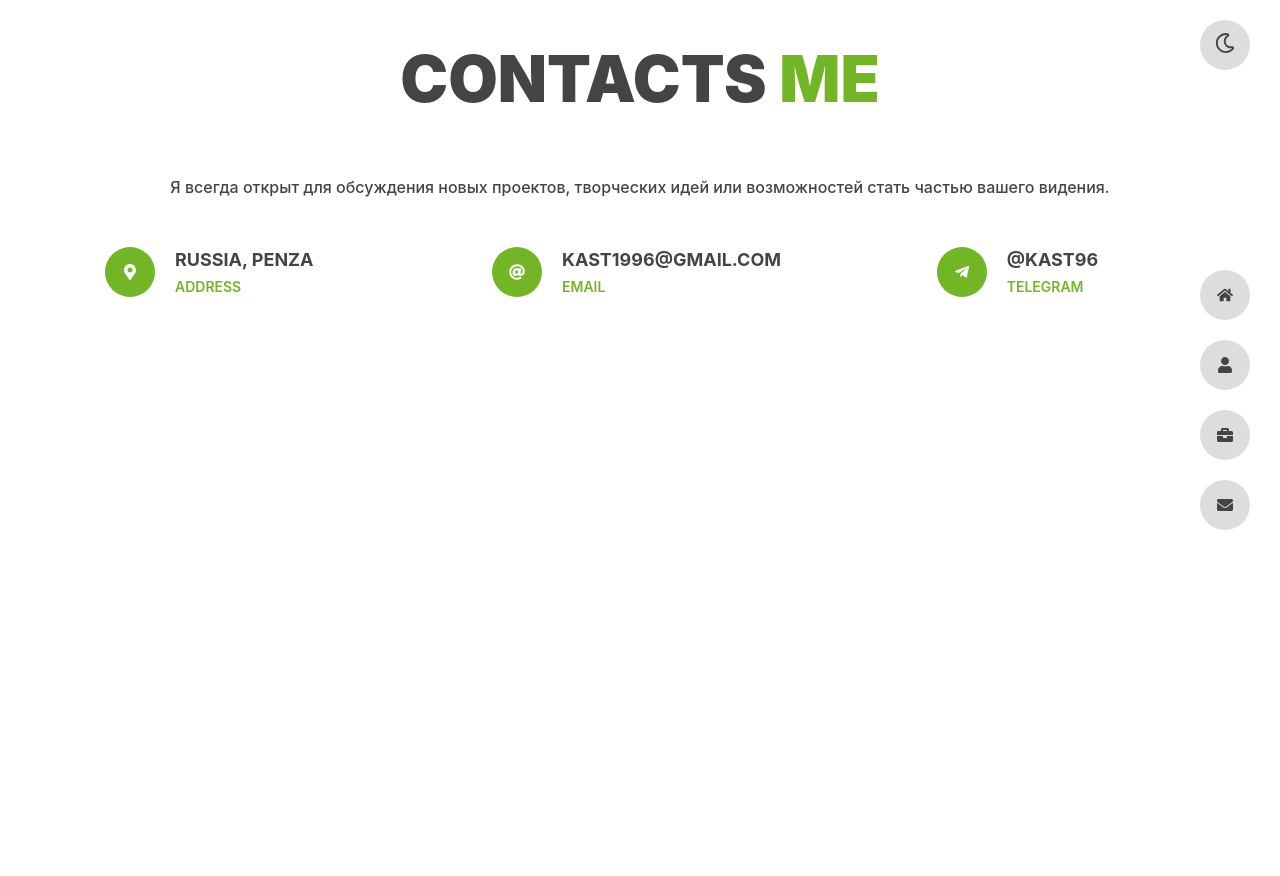
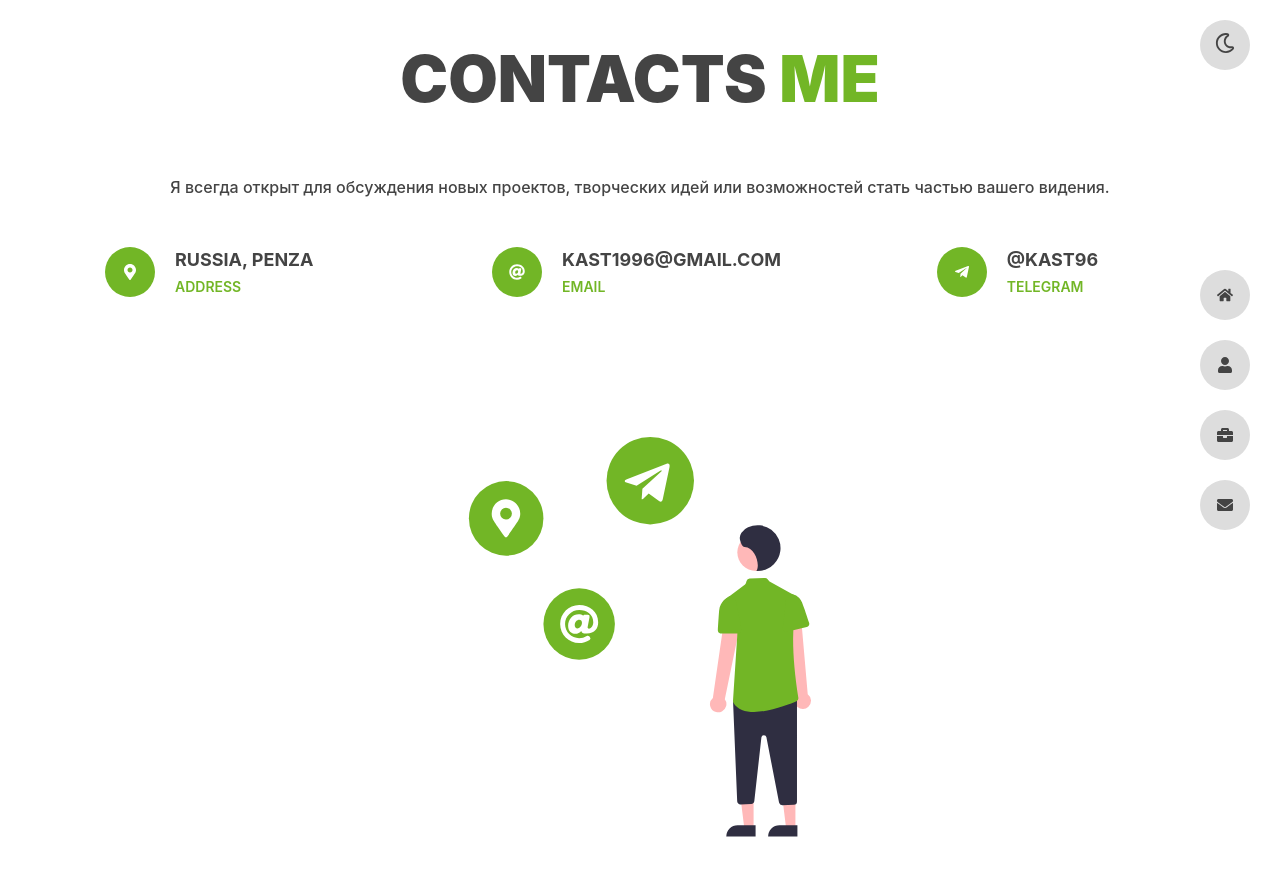
Before and after one commit to kast96/portfolio, a React (Create React App) app: page /contacts in a window 1280 px wide. Shown: the top 876 px of the page. Before the commit the page ends 800 px from the top, so only its background shows below. Built offline with nearby package versions, Linux system fonts and the light colour scheme.

Commit message:
contacts illustration

```diff
--- a/src/components/pages/ContactsPage/ContactsPage.styled.ts
+++ b/src/components/pages/ContactsPage/ContactsPage.styled.ts
@@ -65,4 +65,23 @@ export const ContactsPageStyled = styled.div`
       color: ${(props) => props.theme.mainColor};
     }
   }
+
+  .illustration {
+    display: flex;
+    justify-content: center;
+    align-items: center;
+    margin: 100px 0 60px;
+    padding: 0 20px;
+
+    @media screen and (max-width: 767px) {
+      margin: 60px 0 40px;
+    }
+  }
+
+  .illustration svg {
+    width: 700px;
+    height: 400px;
+    max-width: 100%;
+    color: ${(props) => props.theme.mainColor};
+  }
 `
--- a/src/components/pages/ContactsPage/ContactsPage.tsx
+++ b/src/components/pages/ContactsPage/ContactsPage.tsx
@@ -1,5 +1,6 @@
 import { FaAt, FaMapMarkerAlt, FaTelegramPlane } from "react-icons/fa"
 import { ContactsPageStyled } from "./ContactsPage.styled"
+import ContactsSvg from "../../../images/contacts"
 
 type ContactsItemType = {
   title: string
@@ -36,6 +37,9 @@ export const ContactsPage = () => {
 						</div>
 					))}
 				</div>
+				<div className="illustration">
+					<ContactsSvg />
+				</div>
       </div>
     </ContactsPageStyled>
   )
--- /dev/null
+++ b/src/images/contacts.tsx
@@ -0,0 +1,61 @@
+const ContactsSvg = () => (
+  <svg
+    width="1em"
+    height="1em"
+    viewBox="0 0 450 526"
+    fill="currentColor"
+    xmlns="http://www.w3.org/2000/svg"
+  >
+    <path
+      d="M332.675 360.925a10.735 10.735 0 0 0 5.661-7.112 10.751 10.751 0 0 0-1.819-8.906l25.033-121.54-23.36-.308-17.384 119.998a10.802 10.802 0 0 0 4.238 18.673c2.557.675 5.272.389 7.631-.805ZM446.46 354.614a10.743 10.743 0 0 0-.898-16.448L434.81 214.542l-22.473 6.382 17.641 119.96a10.802 10.802 0 0 0 16.482 13.73ZM374.371 514.059l-12.26-.001-5.832-47.288 18.094.001-.002 47.288Z"
+      fill="#FFB8B8"
+    />
+    <path
+      d="M353.355 510.556h23.644v14.887h-38.531a14.886 14.886 0 0 1 14.887-14.887Z"
+      fill="#2F2E41"
+    />
+    <path
+      d="m429.371 514.059-12.26-.001-5.832-47.288 18.094.001-.002 47.288Z"
+      fill="#FFB8B8"
+    />
+    <path
+      d="M408.355 510.556h23.644v14.887h-38.531a14.886 14.886 0 0 1 14.887-14.887Z"
+      fill="#2F2E41"
+    />
+    <path
+      d="M377.548 176.196c13.565 0 24.561-10.997 24.561-24.561 0-13.565-10.996-24.562-24.561-24.562s-24.561 10.997-24.561 24.562c0 13.564 10.996 24.561 24.561 24.561Z"
+      fill="#FFB8B8"
+    />
+    <path
+      d="M412.076 484.221a4.338 4.338 0 0 1-4.231-3.489l-16.604-85.907a3.353 3.353 0 0 0-3.423-2.711 3.346 3.346 0 0 0-3.194 2.978l-9.298 83.677a4.282 4.282 0 0 1-4.084 3.825l-13.946.634a4.227 4.227 0 0 1-3.106-1.127 4.28 4.28 0 0 1-1.392-2.996l-5.347-129.259a4.284 4.284 0 0 1 1.508-3.454l3.092-2.639a4.319 4.319 0 0 1 2.795-1.03h72.279a4.315 4.315 0 0 1 4.306 4.307v132.23a4.297 4.297 0 0 1-4.119 4.303l-15.051.655a5.707 5.707 0 0 1-.185.003Z"
+      fill="#2F2E41"
+    />
+    <path
+      d="M375.059 361.53c-11.685.001-21.986-3.113-27.186-12.194a4.388 4.388 0 0 1-.586-2.473l6.534-99.876a3.35 3.35 0 0 0-.679-2.251l-18.334-24.038a4.3 4.3 0 0 1-.294-4.784 4.303 4.303 0 0 1 1.118-1.259l27.501-20.835a3.37 3.37 0 0 0 1.199-1.75l.801-2.804a4.3 4.3 0 0 1 3.975-3.12l20.181-.777a4.358 4.358 0 0 1 3.528 1.614l2.148 2.684c.273.343.612.628.996.84l33.749 18.651a4.32 4.32 0 0 1 2.224 3.723v.06l-.013.057c-7.868 32.803-7.425 74.265 1.392 130.485a4.309 4.309 0 0 1-2.581 4.064c-7.305 3.163-33.892 13.983-55.673 13.983Z"
+    />
+    <path
+      d="M354.508 258.507H331.65a4.33 4.33 0 0 1-1.706-.35 4.308 4.308 0 0 1-2.594-4.201c.34-5.823 1.011-16.898 1.683-25.632.967-12.568 13.281-18.754 13.405-18.816l.241-.117 8.314 5.277 7.738 38.688a4.304 4.304 0 0 1-4.223 5.151ZM417.144 256.373a4.325 4.325 0 0 1-1.749-.382 4.324 4.324 0 0 1-2.33-2.613 4.316 4.316 0 0 1-.182-1.781l4.219-38.81 8.15-5.969.185.02c.088.011 8.77 1.095 12.659 10.818 2.77 6.924 7 19.722 9.276 26.734a4.313 4.313 0 0 1-.339 3.426 4.294 4.294 0 0 1-2.742 2.08l-26.109 6.351a4.369 4.369 0 0 1-1.038.126Z"
+    />
+    <path
+      d="M378.107 176.367c5.253-8.311-1.305-31.189-15.595-31.786-3.3-.138-4.567-4.939-5.688-8.044a12.395 12.395 0 0 1 1.61-10.78 20.343 20.343 0 0 1 8.676-7.008 30.108 30.108 0 0 1 42.373 31.612 30.103 30.103 0 0 1-25.512 25.545l-5.864.461Z"
+      fill="#2F2E41"
+    />
+    <circle cx={238.5} cy={57.5} r={57.5} />
+    <path
+      d="m263.832 39.552-8.904 42.43c-.671 2.994-2.423 3.74-4.912 2.329L236.45 74.209l-6.546 6.362c-.725.732-1.33 1.344-2.726 1.344l.974-13.961 25.143-22.959c1.093-.985-.237-1.53-1.699-.545l-31.083 19.777-13.381-4.232c-2.911-.918-2.964-2.941.605-4.352l52.341-20.377c2.424-.918 4.544.546 3.754 4.286Z"
+      fill="#fff"
+    />
+    <circle cx={49} cy={107} r={49} />
+    <path
+      d="M46.823 130.991C32.633 110.421 30 108.31 30 100.75 30 90.395 38.395 82 48.75 82s18.75 8.395 18.75 18.75c0 7.56-2.634 9.671-16.823 30.241a2.345 2.345 0 0 1-3.854 0Zm1.927-22.429a7.812 7.812 0 1 0 0-15.624 7.813 7.813 0 0 0 0 15.624Z"
+      fill="#fff"
+    />
+    <circle cx={145} cy={246} r={47} />
+    <path
+      d="M145 221c-13.816 0-25 11.181-25 25 0 13.816 11.181 25 25 25 4.854 0 9.611-1.425 13.65-4.055a2.423 2.423 0 0 0 .56-3.565l-1.026-1.254c-.774-.944-2.135-1.176-3.163-.517A18.595 18.595 0 0 1 145 264.548c-10.228 0-18.548-8.32-18.548-18.548 0-10.228 8.32-18.548 18.548-18.548 10.095 0 18.548 5.808 18.548 16.129 0 3.91-2.126 8.038-5.864 8.436-1.748-.045-1.704-1.296-1.358-3.026l2.362-12.209a2.42 2.42 0 0 0-2.375-2.879h-4.534a1.364 1.364 0 0 0-1.354 1.209l-.001.009c-1.482-1.804-4.078-2.195-6.046-2.195-7.518 0-13.894 6.274-13.894 15.269 0 6.583 3.708 10.672 9.677 10.672 2.72 0 5.783-1.576 7.56-3.864.96 3.438 4.094 3.438 7.128 3.438 10.979 0 15.151-7.219 15.151-14.86C170 229.836 158.914 221 145 221Zm-2.185 30.689c-2.243 0-3.637-1.575-3.637-4.11 0-4.536 3.103-7.332 5.911-7.332 2.247 0 3.589 1.536 3.589 4.11 0 4.542-3.415 7.332-5.863 7.332Z"
+      fill="#fff"
+    />
+  </svg>
+)
+
+export default ContactsSvg
--- a/src/images/icons/redux.tsx
+++ b/src/images/icons/redux.tsx
@@ -1,5 +1,3 @@
-import React from "react";
-
 function Icon() {
   return (
     <svg
--- a/src/images/icons/ts.tsx
+++ b/src/images/icons/ts.tsx
@@ -1,5 +1,3 @@
-import React from "react";
-
 function Icon() {
   return (
     <svg
```
